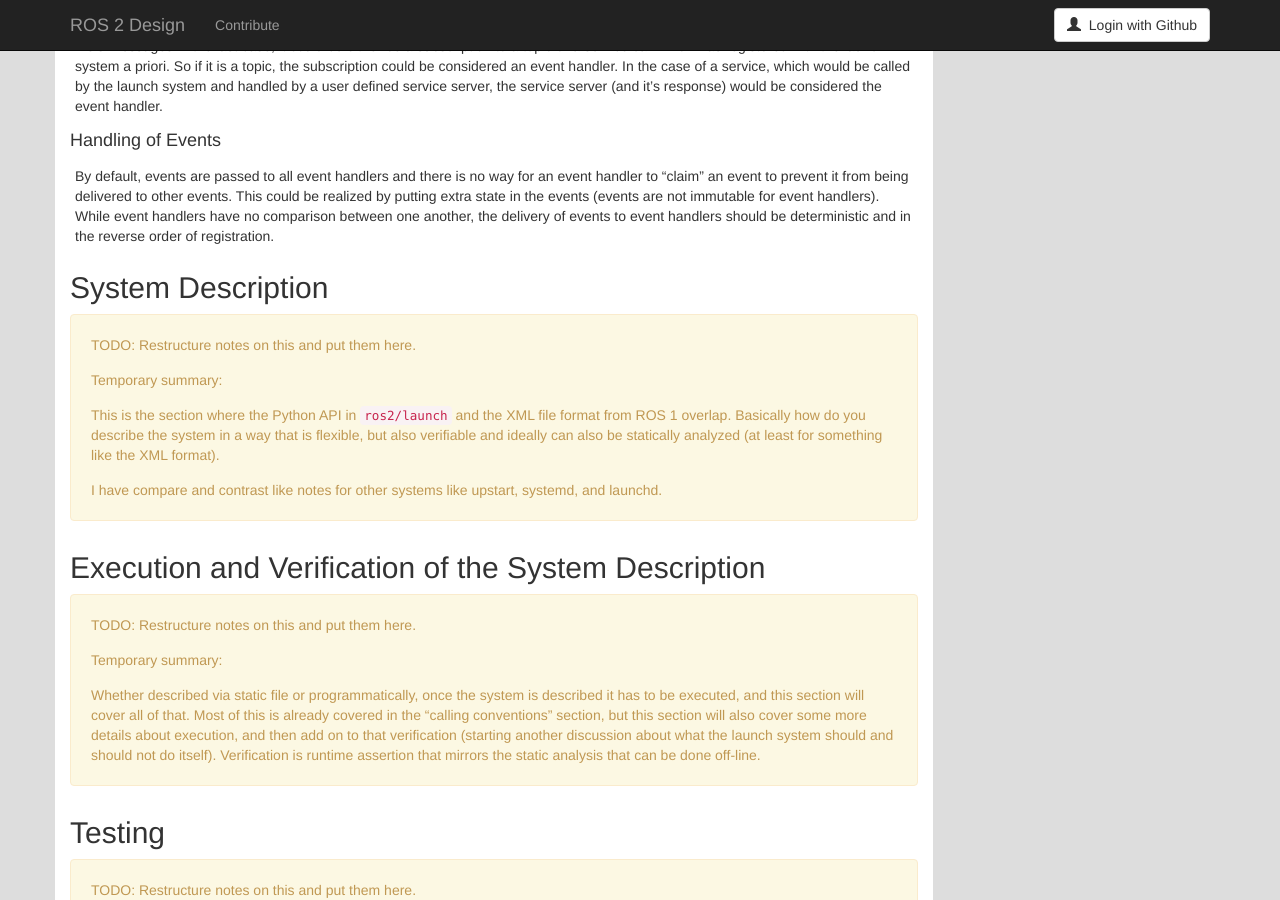
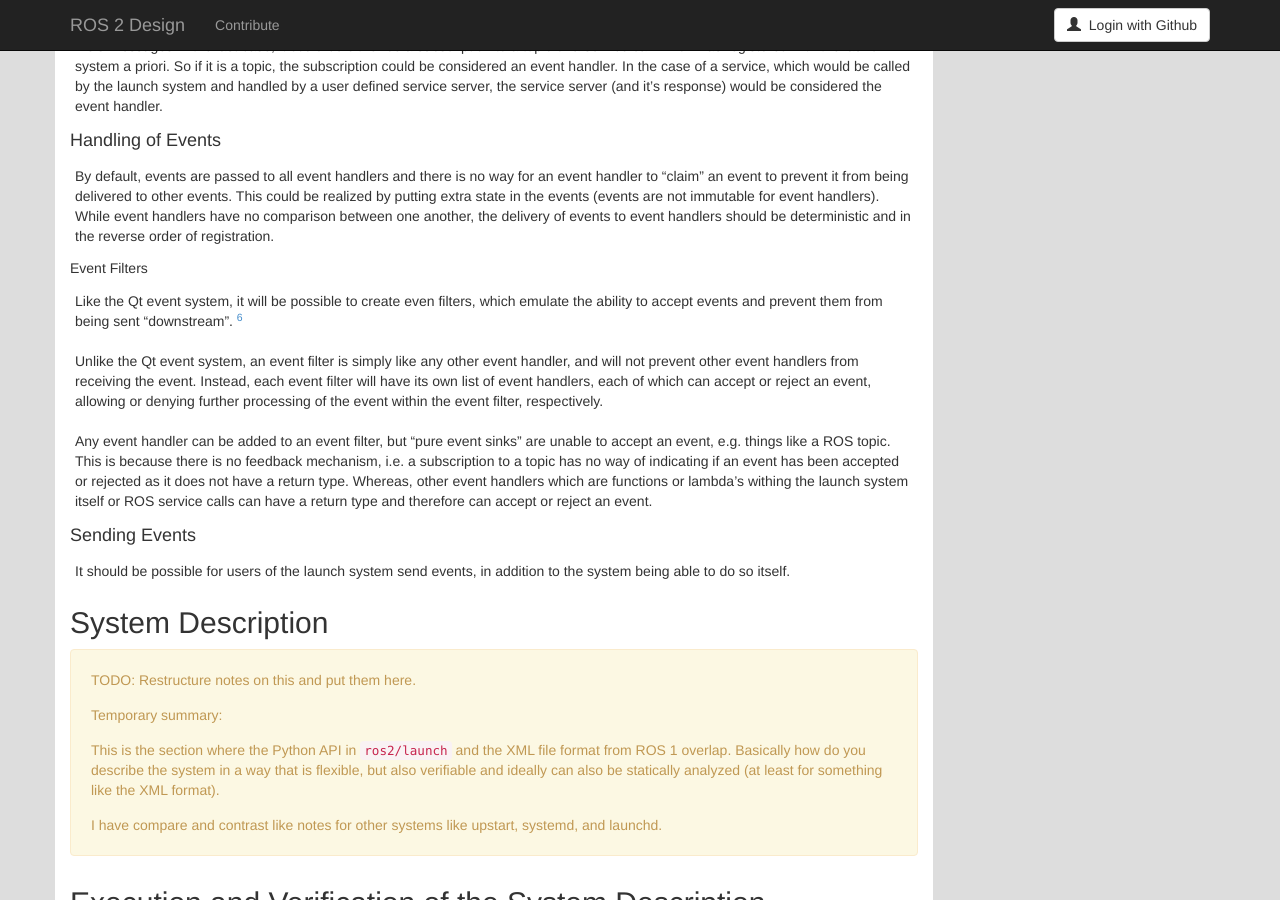
Before and after one commit to ros2/design, a Jekyll site: the page built from articles/150_roslaunch.md, in a window 1280 px wide and 900 px high, scrolled down 12945 px. Built offline with Jekyll 4.4.1, drawn with Linux system fonts in a browser that asks for light colours; nearby versions of some CDN libraries; some of the changed text lies outside the part shown.

Commit message:
event filters

```diff
--- a/articles/150_roslaunch.md
+++ b/articles/150_roslaunch.md
@@ -541,6 +541,21 @@ By default, events are passed to all event handlers and there is no way for an e
 This could be realized by putting extra state in the events (events are not immutable for event handlers).
 While event handlers have no comparison between one another, the delivery of events to event handlers should be deterministic and in the reverse order of registration.
 
+##### Event Filters
+
+Like the Qt event system, it will be possible to create even filters, which emulate the ability to accept events and prevent them from being sent "downstream". [^qt_event_filters]
+
+Unlike the Qt event system, an event filter is simply like any other event handler, and will not prevent other event handlers from receiving the event.
+Instead, each event filter will have its own list of event handlers, each of which can accept or reject an event, allowing or denying further processing of the event within the event filter, respectively.
+
+Any event handler can be added to an event filter, but "pure event sinks" are unable to accept an event, e.g. things like a ROS topic.
+This is because there is no feedback mechanism, i.e. a subscription to a topic has no way of indicating if an event has been accepted or rejected as it does not have a return type.
+Whereas, other event handlers which are functions or lambda's withing the launch system itself or ROS service calls can have a return type and therefore can accept or reject an event.
+
+#### Sending Events
+
+It should be possible for users of the launch system send events, in addition to the system being able to do so itself.
+
 ## System Description
 
 <div class="alert alert-warning" markdown="1">
@@ -602,5 +617,6 @@ TODO: Anything we choose not to support in the requirements vs. the "separation
 [^static_remapping]: [http://design.ros2.org/articles/static_remapping.html#remapping-rule-syntax](http://design.ros2.org/articles/static_remapping.html#remapping-rule-syntax)
 [^lifecycle]: [http://design.ros2.org/articles/node_lifecycle.html](http://design.ros2.org/articles/node_lifecycle.html)
 [^parameters]: [http://design.ros2.org/articles/ros_parameters.html](http://design.ros2.org/articles/ros_parameters.html)
+[^qt_event_filters]: [https://doc.qt.io/archives/qt-4.8/eventsandfilters.html#event-filters]
 *[operating system process]: Operating System Process
 *[operating system processes]: Operating System Processes
```
